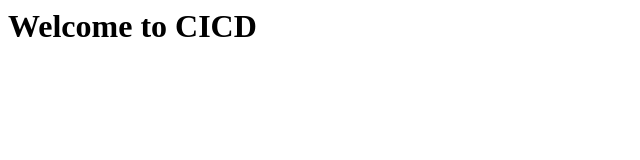
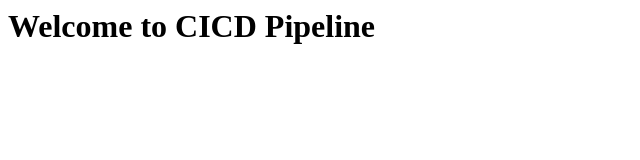
Before and after one commit to srvkumar0345/frontend-code, a plain HTML site: page index.html in a window 1280 px wide. Shown: the whole page, without its empty margins (0-640 px from the left). Drawn offline with Linux system fonts and the light colour scheme.

Commit message:
Update index.html

```diff
--- a/index.html
+++ b/index.html
@@ -1 +1 @@
-<h1> Welcome to CICD </h1>
+<h1> Welcome to CICD Pipeline </h1>
```
